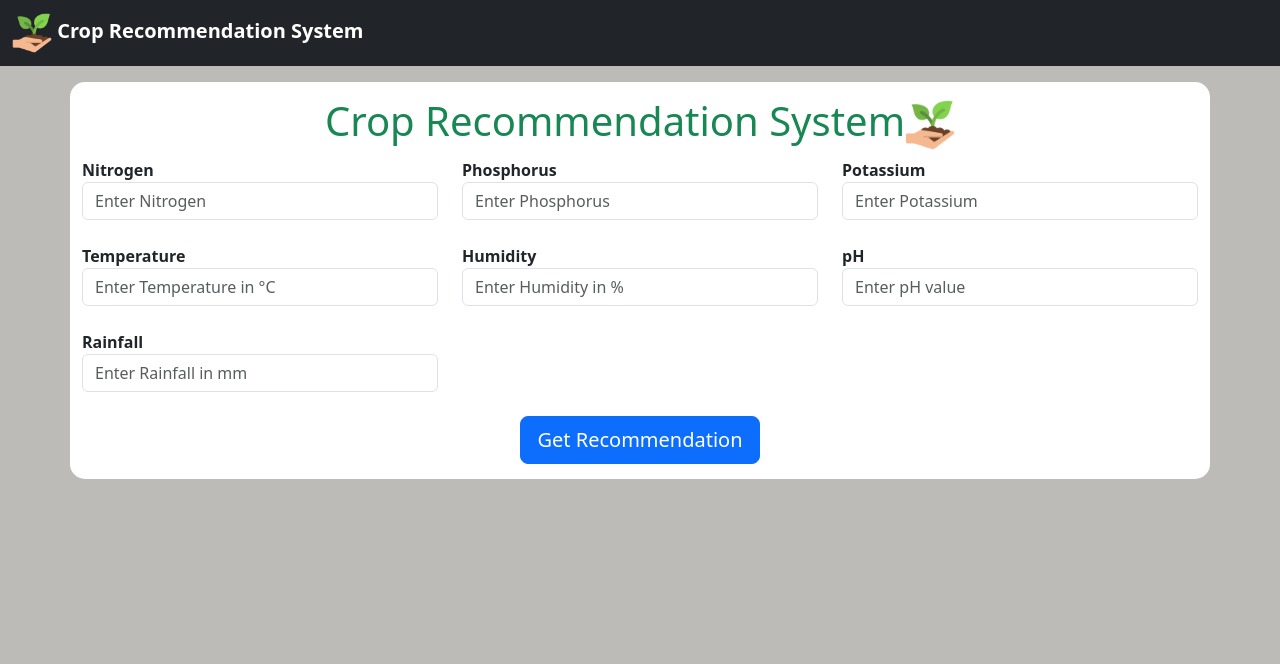
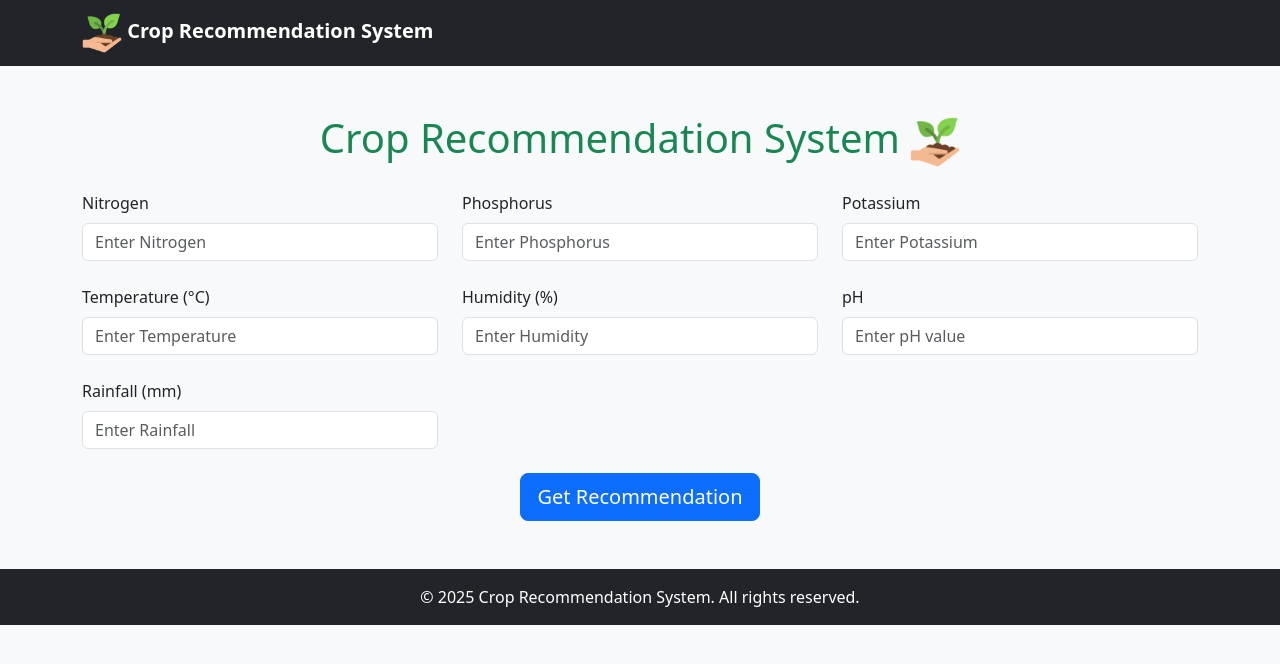
Before and after one commit to nibirjoydhar/Crop_Recommendation, a Flask app: page / in a window 1280 px wide. Shown: the top 664 px of the page. Run offline with Flask 3, Linux system fonts and the light colour scheme; parts of the project's set-up code (start-up, migrations or seed data) failed here and were passed over.

Commit message:
Updated style

```diff
--- a/templates/index.html
+++ b/templates/index.html
@@ -9,127 +9,85 @@
 	<link href="https://cdn.jsdelivr.net/npm/bootstrap@5.3.0-alpha3/dist/css/bootstrap.min.css" rel="stylesheet"
 		integrity="sha384-KK94CHFLLe+nY2dmCWGMq91rCGa5gtU4mk92HdvYe+M/SXH301p5ILy+dN9+nJOZ" crossorigin="anonymous">
 </head>
-<style>
-	h1 {
-		/* color: rgb(0, 0, 0); */
-		text-align: center;
-	}
 
-	.warning {
-		color: red;
-		font-weight: bold;
-		text-align: center;
-	}
+<body class="bg-light">
 
-	.card {
-		margin-left: 20%;
-		margin-right: 20%;
-		margin-top: 20px;
-
-		padding-top:30px;
-		padding-bottom:30px;
-		padding-left:10px;
-		padding-right:10px;
-
-		display: flex;
-		flex-direction: row;
-		align-items: center;
-		text-align: center;
-		color: rgb(255, 255, 255);
-	}
-
-	.container {
-		background: #ffffff;
-		font-weight: bold;
-		padding-bottom: 15px;
-		padding-top: 15px;
-		border-radius: 15px;
-		position:relative;
-	}
-</style>
-
-
-
-
-<body style="background:#BCBBB8">
-	<!--=======================navbar=====================================================-->
+	<!-- Navbar -->
 	<nav class="navbar navbar-expand-lg navbar-dark bg-dark">
-		<div class="container-fluid">
-			<a class="navbar-brand" href="/"><img src="../static/plant.png" height=40 width=40 alt=""><b> Crop Recommendation System</b></a>
+		<div class="container">
+			<a class="navbar-brand" href="/">
+				<img src="../static/plant.png" height="40" width="40" alt="">
+				<b>Crop Recommendation System</b>
+			</a>
 		</div>
 	</nav>
 
-	<!--==========================================================================================-->
-	<div class="container my-3 mt-3">
-		<h1 class="text-success" >Crop Recommendation System<span class="text-success"><img src="../static/plant.png" height=50 width=50 alt=""></span></h1>
+	<!-- Main Form Container -->
+	<div class="container py-5">
+		<h1 class="text-center text-success mb-4">
+			Crop Recommendation System
+			<img src="../static/plant.png" height="50" width="50" alt="">
+		</h1>
 
-		<!--      adding form-->
-		<form action="/predict" method="POST">
-			<div class="row">
+		<form action="/predict" method="POST" class="row g-4">
 			<div class="col-md-4">
-					<label for="Nitrogen">Nitrogen</label>
-					<input type="number" id="Nitrogen" name="Nitrogen" placeholder="Enter Nitrogen" class="form-control"
-						required step="0">
+				<label for="Nitrogen" class="form-label">Nitrogen</label>
+				<input type="number" id="Nitrogen" name="Nitrogen" class="form-control" placeholder="Enter Nitrogen" required>
 			</div>
 			<div class="col-md-4">
-					<label for="Phosporus">Phosphorus</label>
-					<input type="number" id="Phosporus" name="Phosporus" placeholder="Enter Phosphorus"
-						class="form-control" required step="00">
+				<label for="Phosporus" class="form-label">Phosphorus</label>
+				<input type="number" id="Phosporus" name="Phosporus" class="form-control" placeholder="Enter Phosphorus" required>
 			</div>
 			<div class="col-md-4">
-					<label for="Potassium">Potassium</label>
-					<input type="number" id="Potassium" name="Potassium" placeholder="Enter Potassium"
-						class="form-control" required step="0">
-				</div>
+				<label for="Potassium" class="form-label">Potassium</label>
+				<input type="number" id="Potassium" name="Potassium" class="form-control" placeholder="Enter Potassium" required>
 			</div>
 
-			<div class="row mt-4">
 			<div class="col-md-4">
-					<label for="Temperature">Temperature</label>
-					<input type="number" step="0.01" id="Temperature" name="Temperature"
-						placeholder="Enter Temperature in °C" class="form-control" required step="0">
+				<label for="Temperature" class="form-label">Temperature (°C)</label>
+				<input type="number" step="0.01" id="Temperature" name="Temperature" class="form-control" placeholder="Enter Temperature" required>
 			</div>
 			<div class="col-md-4">
-					<label for="Humidity">Humidity</label>
-					<input type="number" step="0.01" id="Humidity" name="Humidity" placeholder="Enter Humidity in %"
-						class="form-control" required step="0">
+				<label for="Humidity" class="form-label">Humidity (%)</label>
+				<input type="number" step="0.01" id="Humidity" name="Humidity" class="form-control" placeholder="Enter Humidity" required>
 			</div>
 			<div class="col-md-4">
-					<label for="pH">pH</label>
-					<input type="number" step="0.01" id="pH" name="pH" placeholder="Enter pH value" class="form-control"
-						required step="0">
-				</div>
+				<label for="pH" class="form-label">pH</label>
+				<input type="number" step="0.01" id="pH" name="pH" class="form-control" placeholder="Enter pH value" required>
 			</div>
 
-			<div class="row mt-4">
 			<div class="col-md-4">
-					<label for="Rainfall">Rainfall</label>
-					<input type="number" step="0.01" id="Rainfall" name="Rainfall" placeholder="Enter Rainfall in mm"
-						class="form-control" required>
-				</div>
+				<label for="Rainfall" class="form-label">Rainfall (mm)</label>
+				<input type="number" step="0.01" id="Rainfall" name="Rainfall" class="form-control" placeholder="Enter Rainfall" required>
 			</div>
 
-
-
-			<div class="row mt-4">
-
-				<div class="col-md-12 text-center">
+			<div class="col-12 text-center">
 				<button type="submit" class="btn btn-primary btn-lg">Get Recommendation</button>
-				</div>
 			</div>
 		</form>
 
+		<!-- Result -->
 		{% if result %}
-		<div class="card bg-dark" style="width: 60%;">
-			<img src="{{url_for('static', filename='crop.png')}}" style="width: 70px; height: 70px;"
-				class="card-img-top" alt="...">
+		<div class="d-flex justify-content-center mt-5">
+			<div class="card text-white bg-success text-center" style="max-width: 400px; width: 100%;">
+				<div class="card-header">
+					<img src="{{url_for('static', filename='crop.png')}}" alt="Crop Icon" width="50" height="50">
+				</div>
 				<div class="card-body">
-				<h5 class="card-title">Recommend Crop for Cultivation is:</h5>
-				<p class="card-text">{{ result }} </p>
+					<h5 class="card-title">Recommended Crop</h5>
+					<p class="card-text fs-4">{{ result }}</p>
+				</div>
 			</div>
 		</div>
 		{% endif %}
 	</div>
+
+	<!-- Footer -->
+	<footer class="bg-dark text-white text-center py-3 mt-auto">
+		<div class="container">
+			<p class="mb-0">© 2025 Crop Recommendation System. All rights reserved.</p>
+		</div>
+	</footer>
 
 	<script src="https://cdn.jsdelivr.net/npm/bootstrap@5.3.0-alpha3/dist/js/bootstrap.bundle.min.js"
 		integrity="sha384-ENjdO4Dr2bkBIFxQpeoTz1HIcje39Wm4jDKdf19U8gI4ddQ3GYNS7NTKfAdVQSZe"
```
Lines whose indentation alone changed are shown as unchanged.
